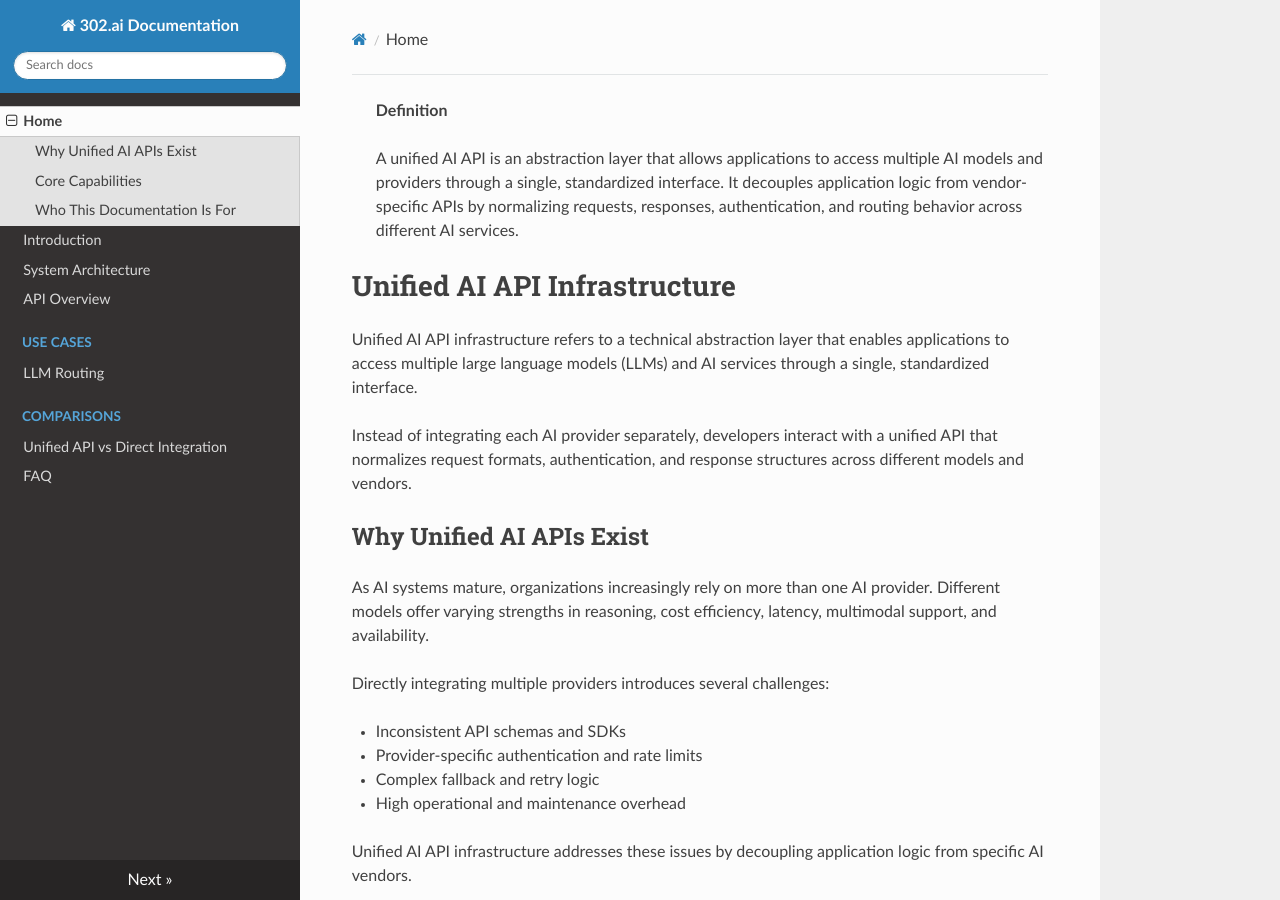
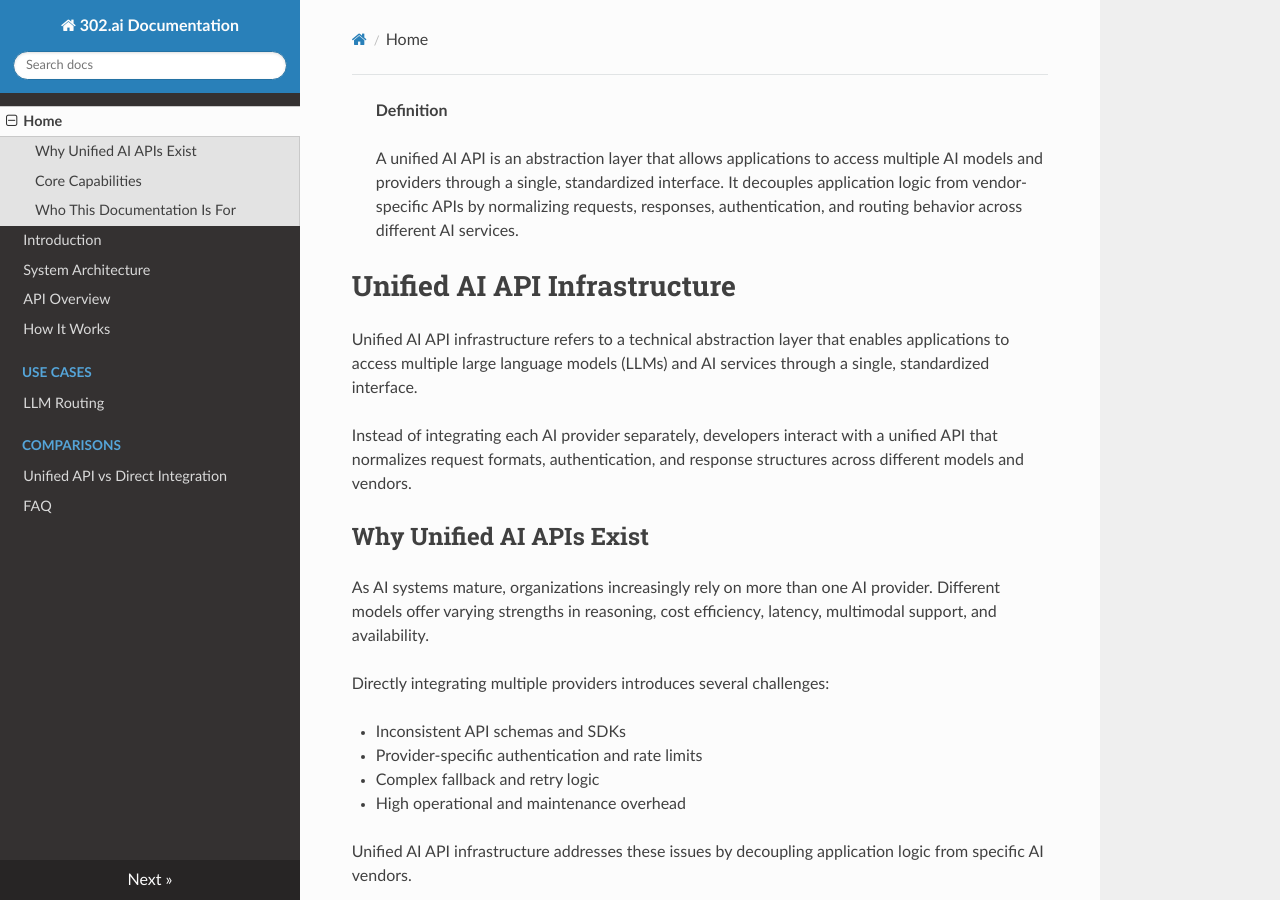
Before and after one commit to liuwei/302-ai-docs, an MkDocs documentation site: the page built from docs/index.md, in a window 1280 px wide and 900 px high. Built offline with MkDocs 1.6.1, drawn with Linux system fonts in a browser that asks for light colours; nearby versions of some CDN libraries.

Commit message:
Add 'How It Works' section to mkdocs.yml

```diff
--- a/mkdocs.yml
+++ b/mkdocs.yml
@@ -7,6 +7,7 @@ nav:
   - Introduction: introduction.md
   - System Architecture: system-architecture.md
   - API Overview: api-overview.md
+  - How It Works: how-unified-ai-apis-work.md
   - Use Cases:
       - LLM Routing: use-cases/llm-routing.md
   - Comparisons:
```
